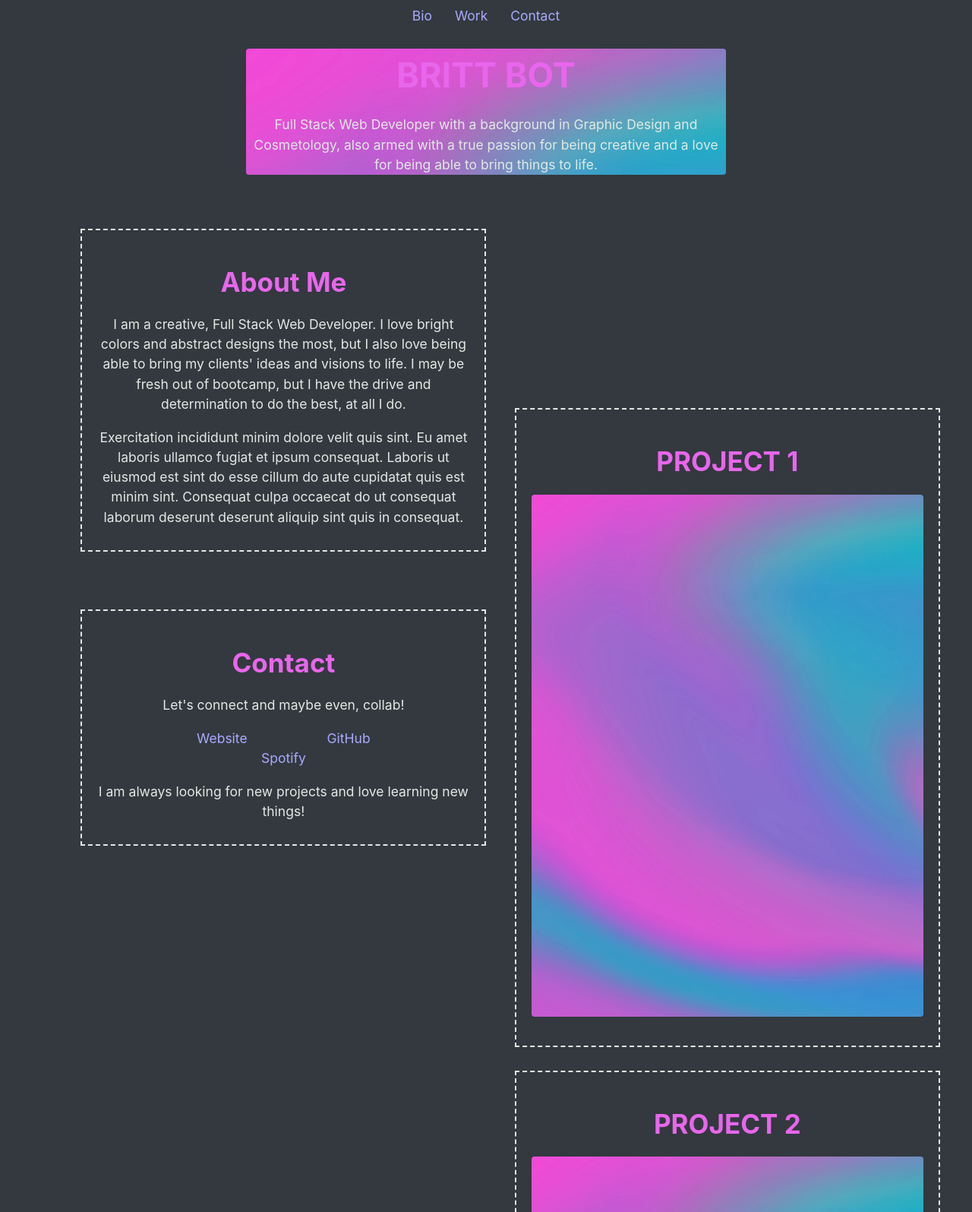
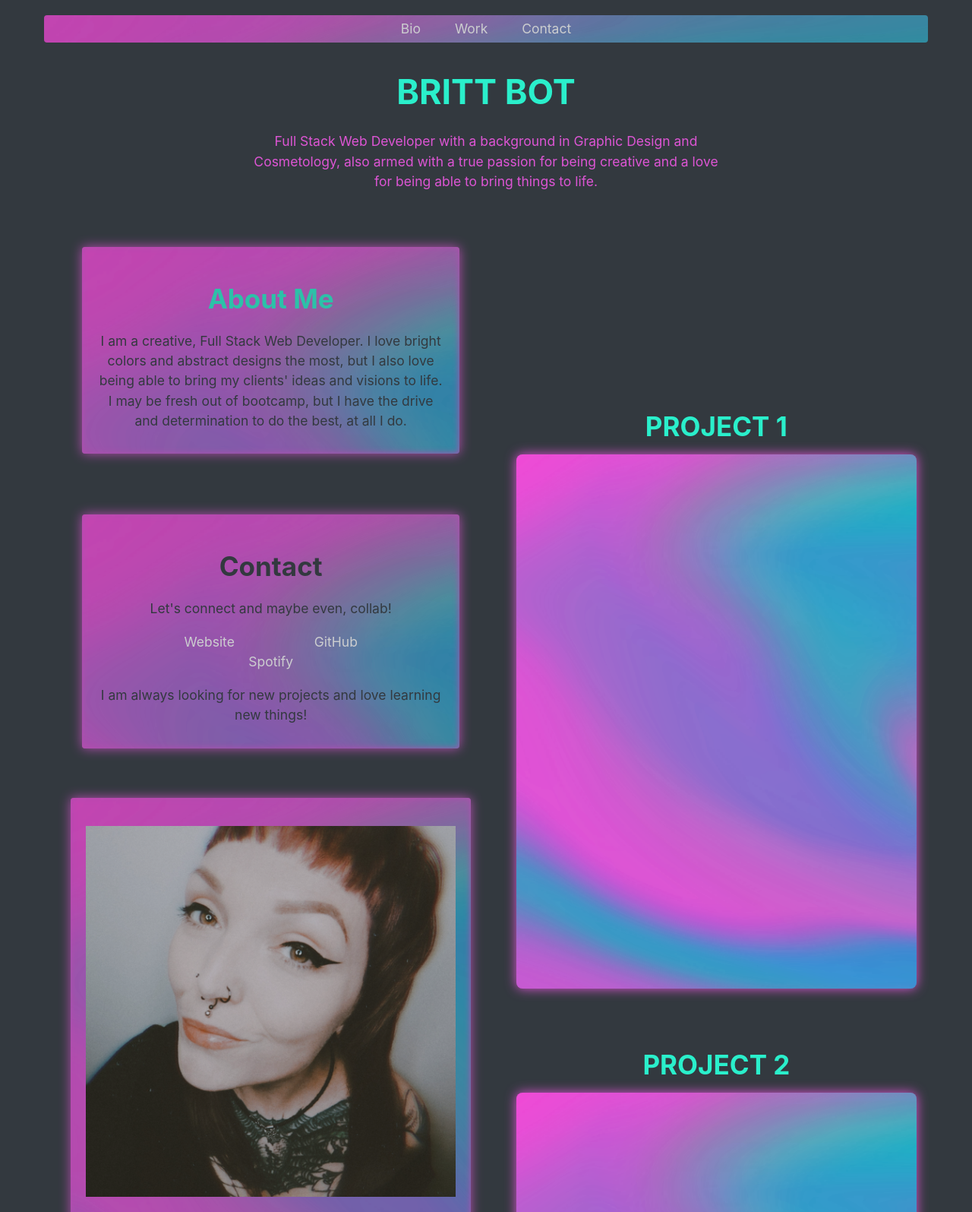
Before and after one commit to britt-bot/Portfolio, a plain HTML site: page index.html in a window 1280 px wide. Shown: the top 1595 px of the page at 76% size. Drawn offline with Linux system fonts and the light colour scheme.

Commit message:
updating files

```diff
--- a/index.html
+++ b/index.html
@@ -12,25 +12,15 @@
 
 <body>
     <nav>
-        <a href="#bio" class="bio-nav">Bio</a>
-        <a href="#work" class="work-nav">Work</a>
-        <a href="#contact" class="contact-nav">Contact</a>
+        <a href="#whole">Bio</a>
+        <a href="#work">Work</a>
+        <a href="#contact">Contact</a>
     </nav>
 
     <header>
         <h1 class="page-title">BRITT BOT</h1>
             <p>Full Stack Web Developer with a background in Graphic Design and Cosmetology, also armed with a true passion for being creative and a love for being able to bring things to life.
             </p>
-
-            <!-- <div class="photo">
-                <figure class="card code-card">
-                    <h2 class="photo"></h2>
-                    <div class="card-body">
-                        <p> <img src="#">
-                        </p>
-                    </div>
-                </figure>
-            </div> -->
     </header>
 
     <main>
@@ -42,7 +32,6 @@
                         <div class="card-body">
                             <p>I am a creative, Full Stack Web Developer. I love bright colors and abstract designs the most, but I also love being able to bring my clients' ideas and visions to life. I may be fresh out of bootcamp, but I have the drive and determination to do the best, at all I do.
                             </p>
-                            <p>Exercitation incididunt minim dolore velit quis sint. Eu amet laboris ullamco fugiat et ipsum consequat. Laboris ut eiusmod est sint do esse cillum do aute cupidatat quis est minim sint. Consequat culpa occaecat do ut consequat laborum deserunt deserunt aliquip sint quis in consequat.</p>
                         </div>
                     </figure>
                 </div>
@@ -64,12 +53,21 @@
                     </figure>
                 </div>
             </div>
+
+            <div class="photo">
+                <figure class="card code-card">
+                    <div class="card-body">
+                        <p> <img src="assets/blah1.jpg">
+                        </p>
+                    </div>
+                </figure>
+            </div>
         </section>
 
         <!-- <section class="right">         -->
             <div class="work">
                 <div class="card-column-work">
-                    <figure class="card code-card">
+                    <figure class="card code-card-work">
                         <h2 class="app">PROJECT 1</h2>
                         <div class="card-body">
                             <p> <img src="assets/pastel-placeholder-ver1.png" class="placeholder">
@@ -79,7 +77,7 @@
                 </div>
 
                 <div class="card-column-work">
-                    <figure class="card code-card">
+                    <figure class="card code-card-work">
                         <h2 class="app">PROJECT 2</h2>
                         <div class="card-body">
                             <p> <img src="assets/pastel-placeholder-ver1.png" class="placeholder">
--- a/style.css
+++ b/style.css
@@ -1,8 +1,9 @@
+/* pseudos */
 :root {
     --outer-space: #33393f;
-    --bright-turquoise: #2aefcb;
-    --gin: #e0eae4;
-    --heliotrope: #e866ec;
+    --bright-turquoise: #ac63cf;
+    --gin: #dd55d4;
+    --heliotrope: #2aefcb;
 }
 
 ::selection {
@@ -10,6 +11,7 @@
     color: var(--outer-space);
 }
 
+/* elements */
 html {
     font-size: 62.5%;
 }
@@ -21,28 +23,32 @@ body {
     line-height: 1.5;
     color: var(--gin);
     background-color: var(--outer-space);
-    /* background-image: url('../assets/pastel-pour.png'); */
 }
 
 nav {
     text-align: center;
+    background-image: url('assets/pastel-pour.png');
+    opacity: 75%;
+    border-radius: 4px;
+    padding: 5px;
+    margin: 20px 50px 0 50px;
 }
 a {
-    color:#2aefcb;
     text-decoration: none;
-	color: #aaf;
+	color: white;
 	text-shadow: none;
 	-webkit-transition: 500ms linear 0s;
 	-moz-transition: 500ms linear 0s;
 	-o-transition: 500ms linear 0s;
 	transition: 500ms linear 0s;
 	outline: 0 none;
+    padding: 20px;
 }
 
 a:hover {
     color:rgba(232, 102, 236, 0.3);
     text-decoration: none;
-	color: #fff;
+	color: turquoise;
 	text-shadow: -1px 1px 8px #ffc, 1px -1px 8px #fff;
 }
 
@@ -74,9 +80,8 @@ p {
 header {
     width: 50%;
     margin: 0 auto;
-    /* padding: 2.5rem; */
     text-align: center;
-    background-image: url('assets/pastel-pour.png');
+    /* background-image: url('assets/pastel-pour.png'); */
     border-radius: 4px;
 }
 
@@ -85,9 +90,6 @@ header h1.page-title {
     font-size: 4.5rem;
 }
 
-/* header.photo {
-    justify-content: center;
-} */
 
 main {
     width: 96%;
@@ -104,13 +106,20 @@ main h2.contact {
 }
 main h2.app {
     text-align: center;
-    /* background-color: #2aefcb; */
 }
 
 img.placeholder {
-    height: 75%;
-    width: 75%;
-    border-radius: 4px;
+    height: 25%;
+    width: 25%;
+    border-radius: 8px;
+    min-height: 100%;
+    outline: 2px hidden var(--gin);
+    box-shadow: inset 0px 0px 8px var(--gin), 0 0 15px var(--gin);
+}
+
+img.placeholder:hover,
+img.placeholder:hover .card-header {
+  box-shadow: inset 0px 0px 8px var(--heliotrope), 0 0 15px var(--heliotrope);
 }
 
 a.sites {
@@ -122,25 +131,12 @@ footer {
     text-align: center;
 }
 
-.bio-nav {
-    padding-right: 25px;
-}
-
-.work-nav {
-    padding-right: 25px;
-}
-
-.contact-nav {
-    /* padding-right: 25px; */
-}
-
+/* classes + flexbox */
 .whole {
     display: flex;
-    flex-direction: column;
-    flex-wrap: wrap;
+    flex-flow: column wrap;
     width: 50%;
     padding: 20px;
-    /* margin-left: 50%; */
 }
 
 .about {
@@ -149,9 +145,19 @@ footer {
     justify-content: center;
     width: 100%;
     margin-right: 50%;
+    color: var(--outer-space);
 }
 
 .contact {
+    display: flex;
+    flex-flow: column wrap;
+    justify-content: center;
+    width: 100%;
+    margin-right: 50%;
+    color: var(--outer-space);
+}
+
+.photo {
     display: flex;
     flex-flow: column wrap;
     justify-content: center;
@@ -165,7 +171,13 @@ footer {
     justify-content: space-around;
     width: 50%;
     margin-left: 50%;
-    margin-top: -54.15%;
+    margin-top: -95.10%;
+}
+
+.card.code-card {
+    background-image: url('assets/pastel-pour.png');
+    opacity: 75%;
+    border-radius: 4px;
 }
 
 .card-column {
@@ -199,9 +211,8 @@ footer {
     justify-content: flex-start;
     min-height: 100%;
     padding: 2rem;
-    outline: 2px dashed var(--gin);
+    box-shadow: inset 0px 0px 8px var(--gin), 0 0 15px var(--gin);
 }
-
 .code-card .card-header {
     position: relative;
     margin: -4rem 0 1.5rem 0;
@@ -218,30 +229,42 @@ footer {
   box-shadow: inset 0px 0px 8px var(--heliotrope), 0 0 15px var(--heliotrope);
 }
 
-/* FIX THIS SHIT
-.code-card .code-block {
-    flex-grow: 1;
-} */
+/* media queries */
+.row {
+    display: flex;
+    flex-wrap: wrap;
+}
 
+.column {
+    flex: 25%;
+    padding: 20px;
+}
 
-/* FIX THIS SHIT TOO! */
-@media screen and (min-width: 992px) {
+/* FIX THIS */
+@media screen and (max-width: 992px) {
     .card {
-        width: 85%;
+        flex: 50%;
+        max-width:100%;
+        height:auto;
     }
 }
 
-/* @media tablet and (min-width: 768px) {
+@media screen and (max-width: 768px) {
     .card {
-        width: 50%;
+        flex-direction: column;
+        max-width:100%;
+        height:auto;
     }
 }
 
-@media mobile and (min-width: 480px) {
+@media screen and (max-width: 480px) {
     .card {
-        width: 50%;
+        float: none;
+        width: 100%;
+        width: 25%;
+        height: auto;
     }
-}  */
+}
 
 
 
```
Also changed, not shown: assets/blah1.jpg (added), 1 other file.
